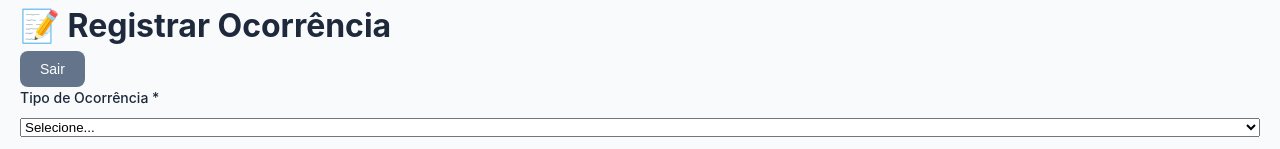
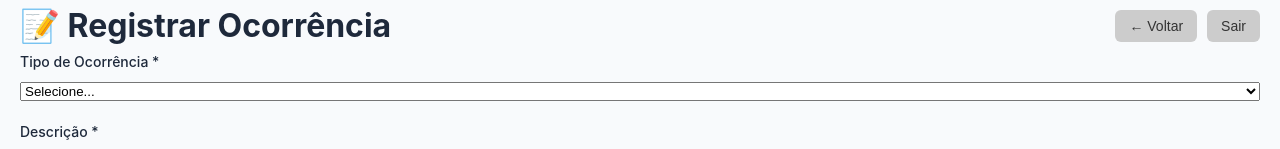
Before and after one commit to pedrovinicius146/rope-v2, a website: page frontend/create.html in a window 1280 px wide. Shown: the top 149 px of the page. Drawn offline with nearby package versions, Linux system fonts and the light colour scheme; sample sign-in values are in the browser's storage.

Commit message:
railways v46

```diff
--- a/frontend/create.html
+++ b/frontend/create.html
@@ -8,13 +8,46 @@
   <link rel="stylesheet" href="css/styles.css">
   <style>
     #map { height: 300px; margin-bottom: 1rem; }
+
+    header {
+      display: flex;
+      justify-content: space-between;
+      align-items: center;
+      gap: 10px;
+      flex-wrap: wrap;
+    }
+
+    .header-buttons {
+      display: flex;
+      gap: 10px;
+    }
+
+    .btn-secondary {
+      background-color: #ccc;
+      color: #333;
+      border: none;
+      border-radius: 6px;
+      padding: 8px 14px;
+      cursor: pointer;
+      font-size: 14px;
+      transition: background 0.2s;
+    }
+
+    .btn-secondary:hover {
+      background-color: #bbb;
+    }
   </style>
 </head>
 <body>
   <div class="container">
     <header>
       <h1>📝 Registrar Ocorrência</h1>
-      <button id="logoutBtn" class="btn btn-secondary">Sair</button>
+      <div class="header-buttons">
+        <!-- 🔙 Botão de voltar -->
+        <button id="backBtn" class="btn btn-secondary">← Voltar</button>
+        <!-- 🚪 Botão de sair -->
+        <button id="logoutBtn" class="btn btn-secondary">Sair</button>
+      </div>
     </header>
 
     <form id="createForm" class="form">
@@ -63,6 +96,11 @@
   <script src="https://unpkg.com/leaflet@1.9.4/dist/leaflet.js"></script>
   <script src="js/auth.js"></script>
   <script>
+    // Botão voltar
+    document.getElementById('backBtn').addEventListener('click', () => {
+      window.location.href = 'index.html';
+    });
+
     // Logout
     document.getElementById('logoutBtn').addEventListener('click', () => Auth.logout());
 
@@ -83,7 +121,6 @@
       attribution: '&copy; OpenStreetMap contributors'
     }).addTo(map);
 
-    // Marcador inicial
     let marker = null;
 
     // Clique no mapa para selecionar localização
@@ -96,7 +133,6 @@
         marker.setLatLng([lat, lng]);
       } else {
         marker = L.marker([lat, lng], { draggable: true }).addTo(map);
-        // Atualiza input ao arrastar
         marker.on('dragend', e => {
           const pos = e.target.getLatLng();
           latitudeInput.value = pos.lat.toFixed(6);
```
